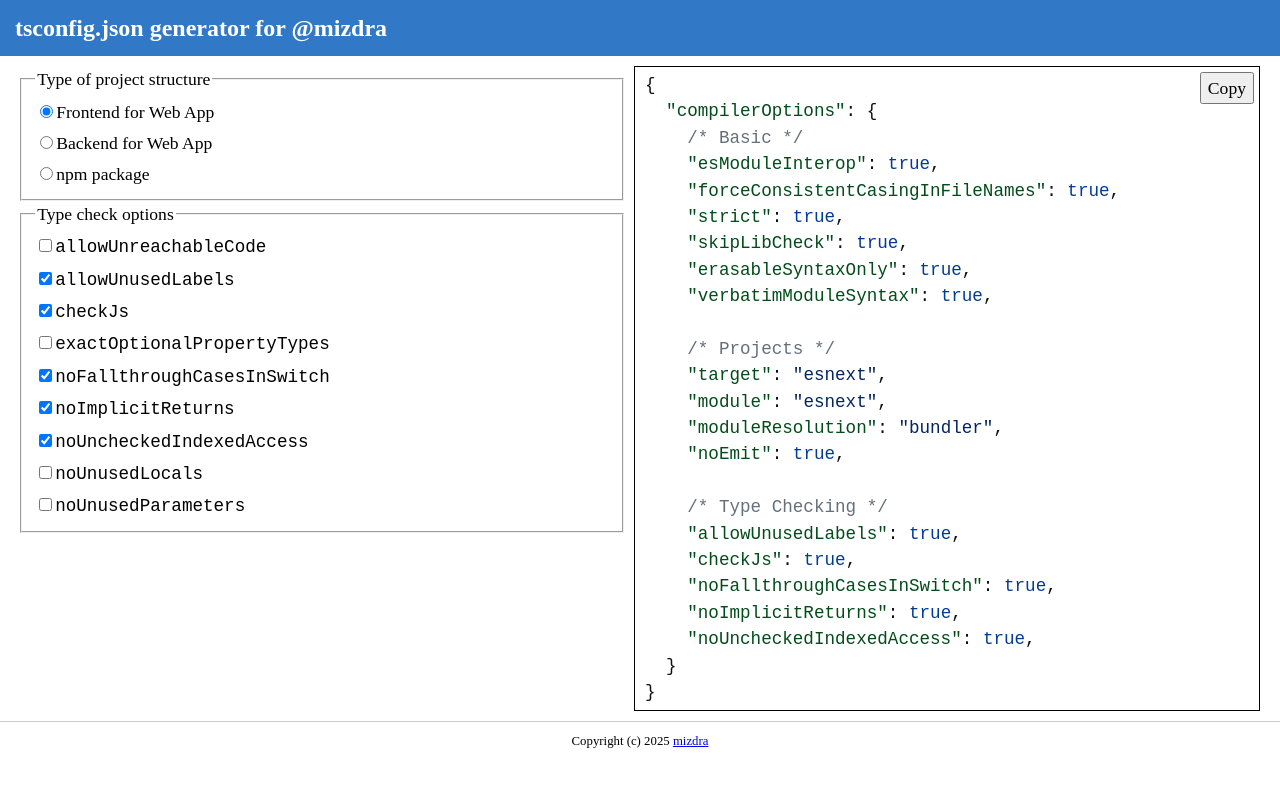
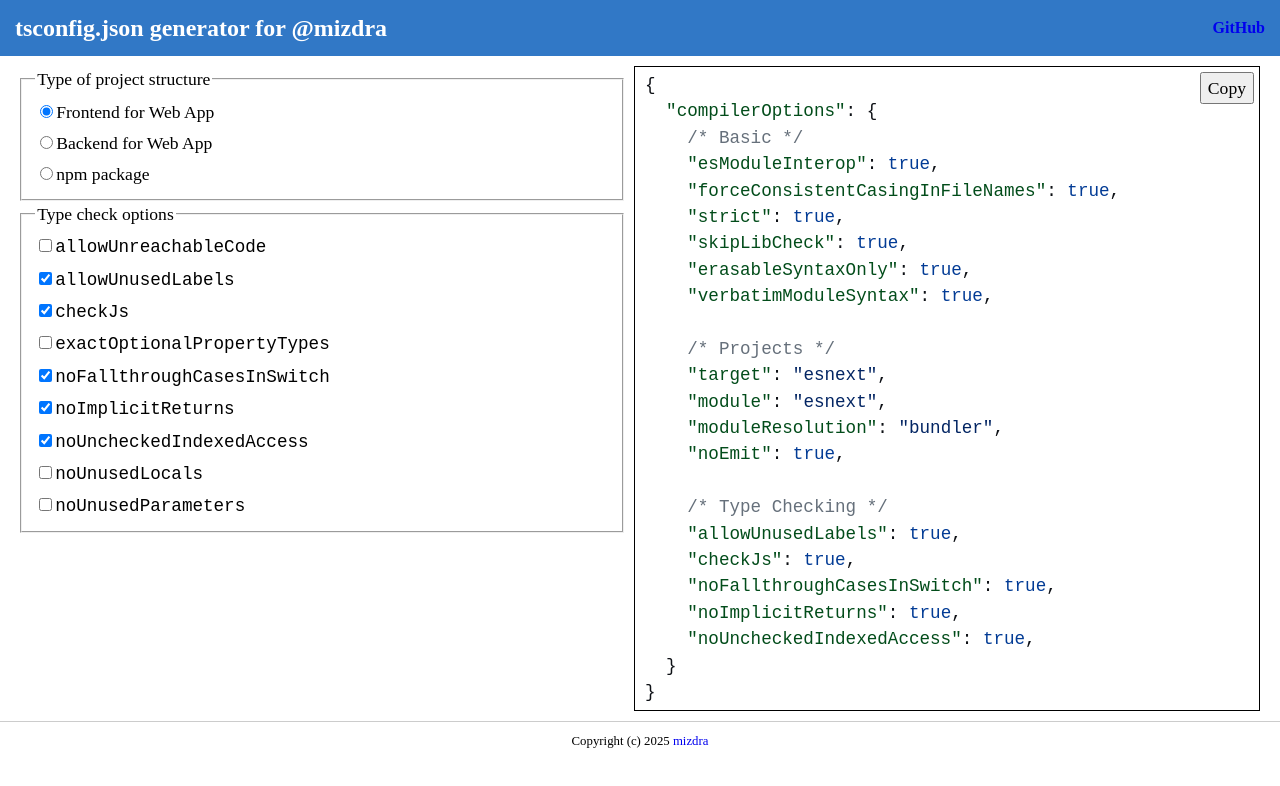
Before and after one commit to mizdra/tsconfig-generator, a React (Vite) app: page / in a window 1280 px wide. Shown: the top 786 px of the page. Built offline with nearby package versions, Linux system fonts and the light colour scheme.

Commit message:
add github link

```diff
--- a/src/App.module.css
+++ b/src/App.module.css
@@ -2,8 +2,15 @@
   padding: 10px 15px;
   background-color: #3178c6;
   color: white;
-  font-size: 1.5rem;
   font-weight: bold;
+  display: flex;
+  justify-content: space-between;
+  align-items: center;
+
+  /* eslint-disable-next-line css/use-baseline */
+  & .title {
+    font-size: 1.5rem;
+  }
 }
 
 .main {
--- a/src/App.tsx
+++ b/src/App.tsx
@@ -19,7 +19,14 @@
   });
   return (
     <div>
-      <header className={styles.header}>tsconfig.json generator for @mizdra</header>
+      <header className={styles.header}>
+        <div className={styles.title}>tsconfig.json generator for @mizdra</div>
+        <div>
+          <a href="https://github.com/mizdra/tsconfig-generator" target="_blank" rel="noopener">
+            GitHub
+          </a>
+        </div>
+      </header>
       <main className={styles.main}>
         <TSConfigEditor defaultValue={preference} onEdit={setPreference} />
         <TSConfigViewer className={styles.viewer} preference={preference} />
--- a/src/global.css
+++ b/src/global.css
@@ -59,3 +59,14 @@
 input[type='radio'] {
   margin: revert;
 }
+
+a {
+  text-decoration: none;
+  &:visited {
+    color: inherit;
+  }
+  &:hover {
+    text-decoration: underline;
+    opacity: 0.7;
+  }
+}
```
